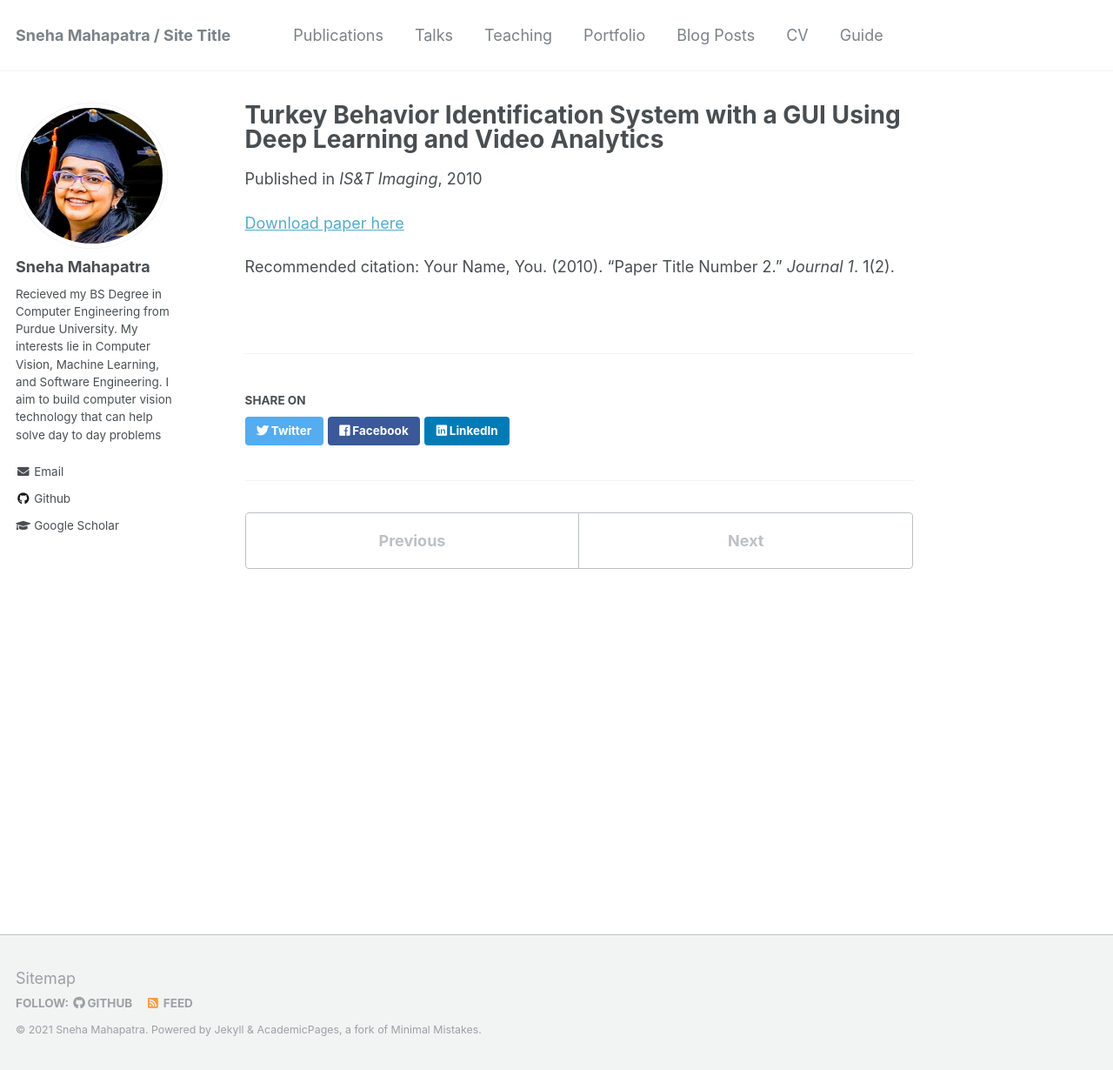
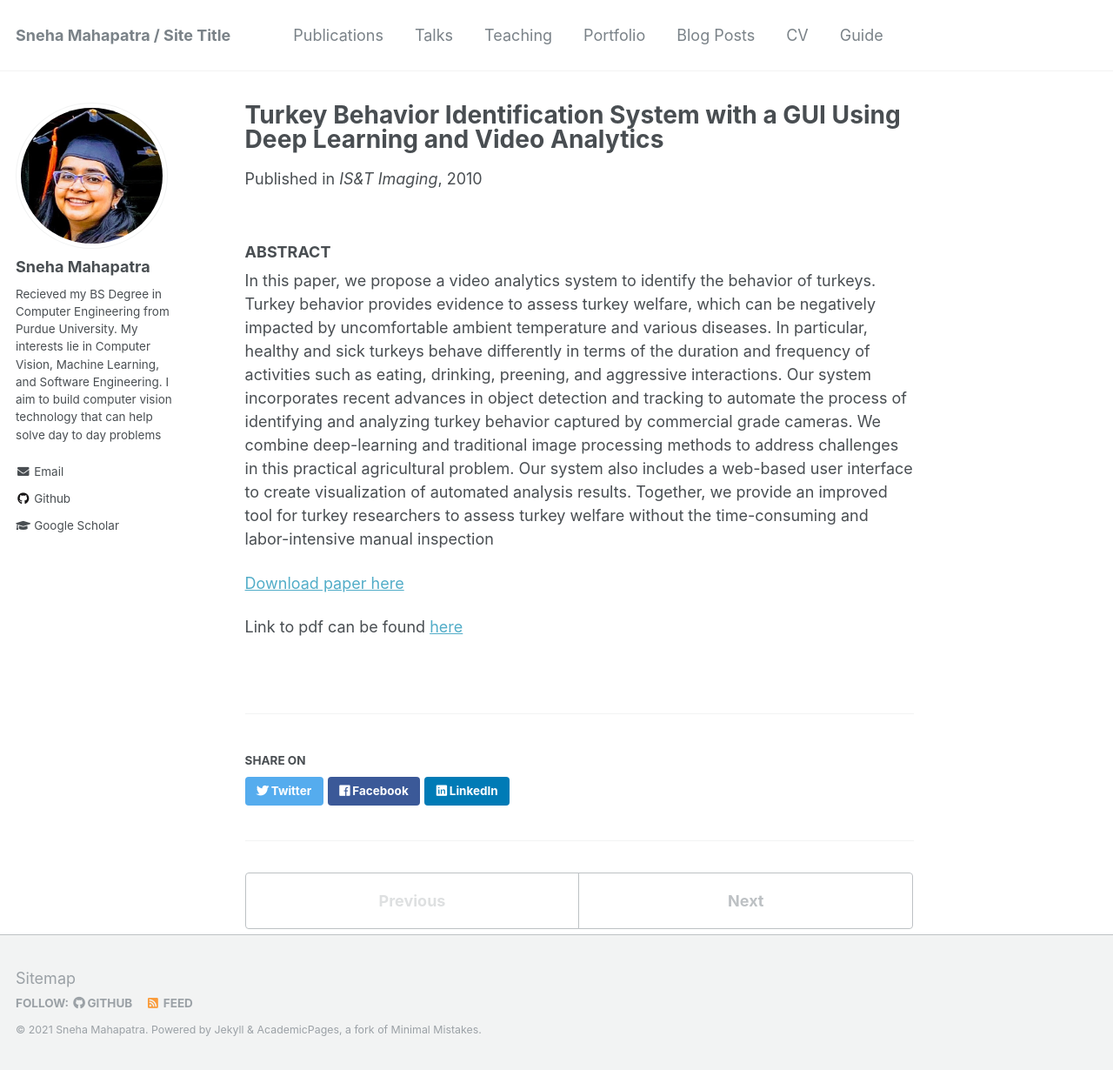
Before and after one commit to sne21star/sne21star.github.io, a Jekyll site: the page built from _publications/2010-10-01-paper-title-number-2.md, in a window 1280 px wide and 1230 px high. Shown: the whole window at 87% size. Built offline with Jekyll 4.4.1, drawn with Linux system fonts in a browser that asks for light colours.

Commit message:
Checking publication

```diff
--- a/_publications/2009-10-01-paper-title-number-1.md
+++ b/_publications/2009-10-01-paper-title-number-1.md
@@ -2,11 +2,16 @@
 title: "Observing Responses to the COVID-19 Pandemic using Worldwide Network Cameras"
 collection: publications
 permalink: /publication/2009-10-01-paper-title-number-1
-excerpt: 'COVID-19 has resulted in a worldwide pandemic, leading to lockdown policies and social distancing. The pandemic has profoundly changed the world. Traditional methods for observing these historical events are difficult because sending reporters to areas with many infected people can put the reporters' lives in danger. New technologies are needed for safely observing responses to these policies. This paper reports using thousands of network cameras deployed worldwide for the purpose of witnessing activities in response to the policies. The network cameras can continuously provide real-time visual data (image and video) without human efforts. Thus, network cameras can be utilized to observe activities without risking the lives of reporters. This paper describes a project that uses network cameras to observe responses to governments' policies during the COVID-19 pandemic (March to April in 2020). The project discovers over 30,000 network cameras deployed in 110 countries. A set of computer tools are created to collect visual data from network cameras continuously during the pandemic. This paper describes the methods to discover network cameras on the Internet, the methods to collect and manage data, and preliminary results of data analysis. This project can be the foundation for observing the possible "second wave" in fall 2020. The data may be used for post-pandemic analysis by sociologists, public health experts, and meteorologists'
+excerpt: 'How to measure the reaction of society to the policies enacted my governments for COVID-19'
 date: 2020-05-18
 venue: 'arxiv'
 paperurl: 'https://sne21star.github.io/files/Observing.pdf'
 ---
+
+### ABSTRACT
+
+COVID-19 has resulted in a worldwide pandemic, leading to lockdown policies and social distancing. The pandemic has profoundly changed the world. Traditional methods for observing these historical events are difficult because sending reporters to areas with many infected people can put the reporters lives in danger. New technologies are needed for safely observing responses to these policies. This paper reports using thousands of network cameras deployed worldwide for the purpose of witnessing activities in response to the policies. The network cameras can continuously provide real-time visual data (image and video) without human efforts. Thus, network cameras can be utilized to observe activities without risking the lives of reporters. This paper describes a project that uses network cameras to observe responses to governments policies during the COVID-19 pandemic (March to April in 2020). The project discovers over 30,000 network cameras deployed in 110 countries. A set of computer tools are created to collect visual data from network cameras continuously during the pandemic. This paper describes the methods to discover network cameras on the Internet, the methods to collect and manage data, and preliminary results of data analysis. This project can be the foundation for observing the possible "second wave" in fall 2020. The data may be used for post-pandemic analysis by sociologists, public health experts, and meteorologists
+
 [Download paper here](http://academicpages.github.io/files/paper1.pdf)
 
 Link to pdf can be found [here](https://arxiv.org/abs/2005.09091)
--- a/_publications/2010-10-01-paper-title-number-2.md
+++ b/_publications/2010-10-01-paper-title-number-2.md
@@ -3,13 +3,16 @@ title: "Turkey Behavior Identification System with a GUI
 Using Deep Learning and Video Analytics"
 collection: publications
 permalink: /publication/2010-10-01-paper-title-number-2
-excerpt: 'In this paper, we propose a video analytics system to identify the behavior of turkeys. Turkey behavior provides evidence to assess turkey welfare, which can be negatively impacted by uncomfortable ambient temperature and various diseases. In particular, healthy and sick turkeys behave differently in terms of the duration and frequency of activities such as eating, drinking, preening, and aggressive interactions. Our system incorporates recent advances in object detection and tracking to automate the process of identifying and analyzing turkey behavior captured by commercial grade cameras. We combine deep-learning and traditional image processing methods to address challenges in this practical agricultural problem. Our system also includes a web-based user interface to create visualization of automated analysis results. Together, we provide an improved tool for turkey researchers to assess turkey welfare without the time-consuming and labor-intensive manual inspection'
+excerpt: 'How to measure turkey behavior using deep learning and interpret the data in an efficent manner'
 date: 2010-10-01
 venue: 'IS&T Imaging'
 paperurl: 'https://sne21star.github.io/files/Turkey.pdf'
 
 ---
+### ABSTRACT
 
-[Download paper here](http://academicpages.github.io/files/paper2.pdf)
+In this paper, we propose a video analytics system to identify the behavior of turkeys. Turkey behavior provides evidence to assess turkey welfare, which can be negatively impacted by uncomfortable ambient temperature and various diseases. In particular, healthy and sick turkeys behave differently in terms of the duration and frequency of activities such as eating, drinking, preening, and aggressive interactions. Our system incorporates recent advances in object detection and tracking to automate the process of identifying and analyzing turkey behavior captured by commercial grade cameras. We combine deep-learning and traditional image processing methods to address challenges in this practical agricultural problem. Our system also includes a web-based user interface to create visualization of automated analysis results. Together, we provide an improved tool for turkey researchers to assess turkey welfare without the time-consuming and labor-intensive manual inspection
 
-Recommended citation: Your Name, You. (2010). "Paper Title Number 2." <i>Journal 1</i>. 1(2).
+[Download paper here](https://sne21star.github.io/files/Turkey.pdf)
+
+Link to pdf can be found [here](https://arxiv.org/abs/2102.05024)
```
